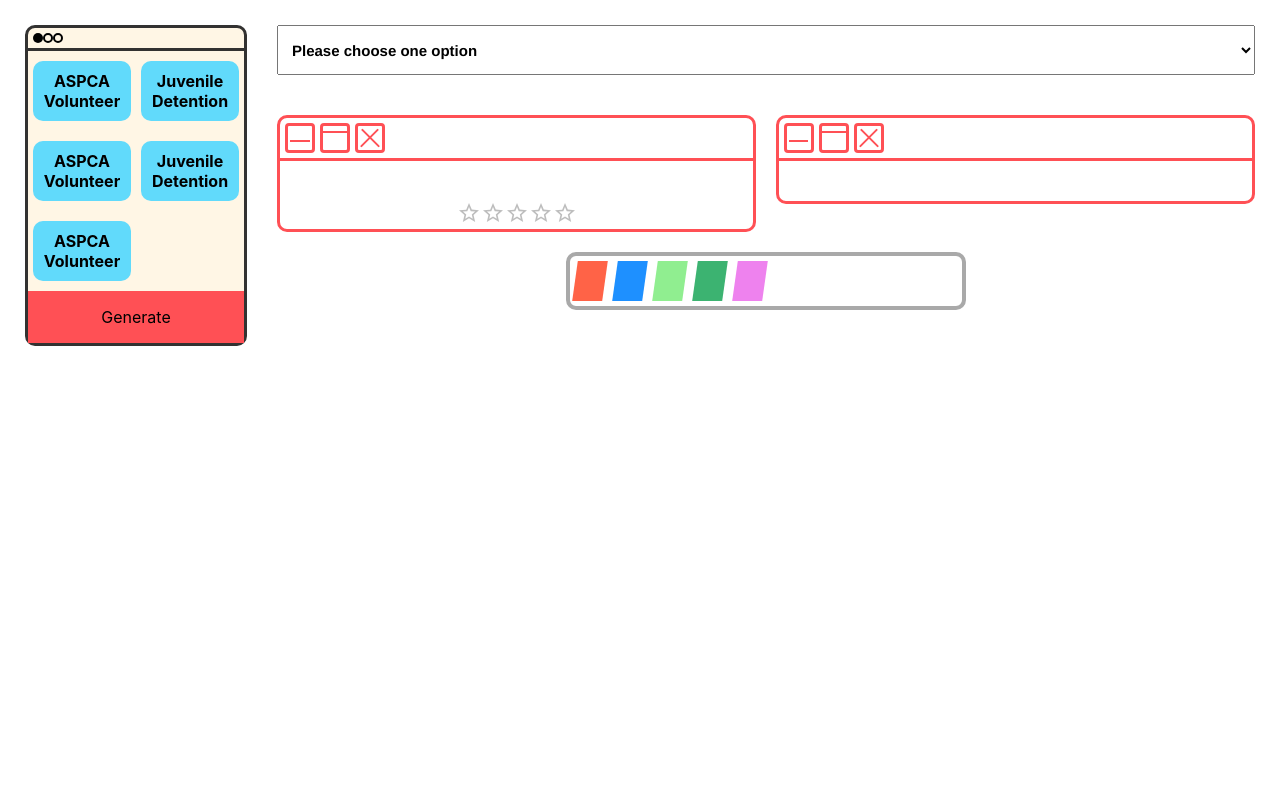
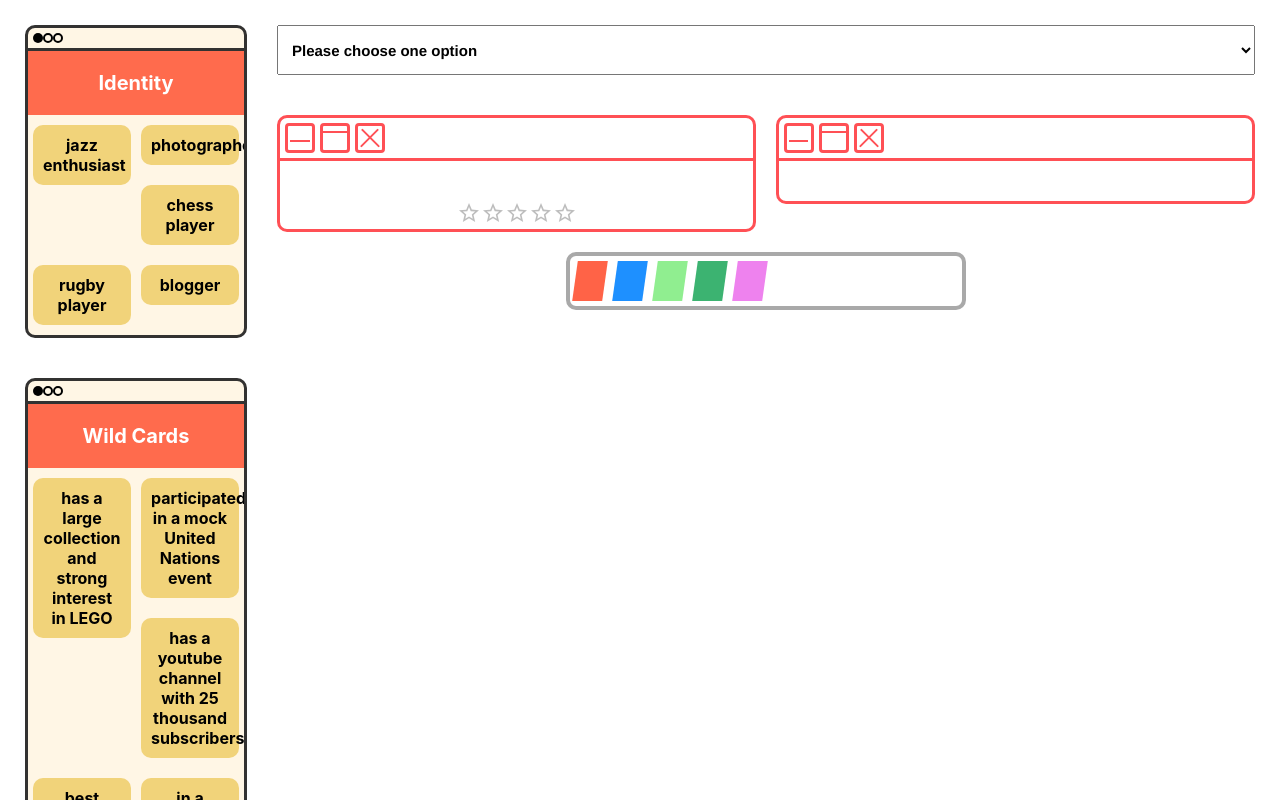
Before and after one commit to TalentBoss/openai-frontend, a React (Create React App) app: page / in a window 1280 px wide. Shown: the top 800 px of the page. Built offline with nearby package versions, Linux system fonts and the light colour scheme.

Commit message:
random wildcard and identity
set wildcard and identity as randomly

```diff
--- a/src/components/essay.js
+++ b/src/components/essay.js
@@ -6,7 +6,7 @@
 
 import strongAttributes from "../utils/strong-attributes";
 import weakAttributes from "../utils/weak-attributes";
-import { random_item } from "../utils/random";
+import {getRandomSubarray, random_item} from "../utils/random";
 import identity from "../utils/identity";
 import commonPrompts from "../utils/common-prompts";
 import wildcards from "../utils/wildcards";
@@ -16,6 +16,8 @@
 const Essay = () => {
   const [ essayData, setEssayData ] = useState('');
   const [ commonPrompt, setCommonPrompt ] = useState('');
+  const [ identityArray, setIdentityArray] = useState(getRandomSubarray(identity, 5));
+  const [ wildcardArray, setWildCardArray] = useState(getRandomSubarray(wildcards, 5));
 
   function getData(selectedPrompt) {
     setEssayData('');
@@ -54,6 +56,13 @@
 
   }
 
+  const getRandomIdentity = () => {
+    setIdentityArray(getRandomSubarray(identity, 5));
+  }
+
+  const getRandomWildCard = () => {
+    setWildCardArray(getRandomSubarray(wildcards, 5));
+  }
 
   return (
     <div className="row">
@@ -65,27 +74,57 @@
             <div className="left-topics-header-dot"></div>
           </div>
           <div className="left-topics-header">
+          </div>
+          <div className="row left-topics-item">
+            <div className="inner-topic-generate" onClick={ getRandomIdentity }>
+              <p>Identity</p>
+            </div>
+            {
+              identityArray.map((item) => (
+                <div key={item} className="inner-topic">
+                  <p>{item}</p>
+                </div>
+              ))
+            }
+
+          </div>
+        </div>
+
+        <div className="row left-topics">
+          <div className="row dot-series">
+            <div className="left-topics-header-filled-dot"></div>
+            <div className="left-topics-header-dot"></div>
+            <div className="left-topics-header-dot"></div>
+          </div>
+          <div className="left-topics-header">
 
           </div>
           <div className="row left-topics-item">
-            <div className="inner-topic">
-              <p>ASPCA Volunteer</p>
+            <div className="inner-topic-generate" onClick={ getRandomWildCard }>
+              <p>Wild Cards</p>
             </div>
-            <div className="inner-topic">
-              <p>Juvenile Detention</p>
-            </div>
-            <div className="inner-topic">
-              <p>ASPCA Volunteer</p>
-            </div>
-            <div className="inner-topic">
-              <p>Juvenile Detention</p>
-            </div>
-            <div className="inner-topic">
-              <p>ASPCA Volunteer</p>
-            </div>
-            <div className="inner-topic-generate">
-              <p>Generate</p>
-            </div>
+            {
+              wildcardArray.map((wildcard) => (
+                <div key={wildcard} className="inner-topic">
+                  <p>{wildcard}</p>
+                </div>
+              ))
+            }
+            {/*<div className="inner-topic">*/}
+            {/*  <p>ASPCA Volunteer</p>*/}
+            {/*</div>*/}
+            {/*<div className="inner-topic">*/}
+            {/*  <p>Juvenile Detention</p>*/}
+            {/*</div>*/}
+            {/*<div className="inner-topic">*/}
+            {/*  <p>ASPCA Volunteer</p>*/}
+            {/*</div>*/}
+            {/*<div className="inner-topic">*/}
+            {/*  <p>Juvenile Detention</p>*/}
+            {/*</div>*/}
+            {/*<div className="inner-topic">*/}
+            {/*  <p>ASPCA Volunteer</p>*/}
+            {/*</div>*/}
           </div>
         </div>
       </div>
--- a/src/css/essay.css
+++ b/src/css/essay.css
@@ -138,6 +138,7 @@
   padding: 0;
   border: 3px solid #333231;
   border-radius: 10px;
+  margin-bottom: 40px;
 }
 
 
@@ -182,21 +183,31 @@
   float: left;
 }
 .inner-topic-generate {
-  background-color: #ff5055;
+  background-color: #ff6b4d;
   width: 100%;
+  height: auto;
   float: left;
   cursor: pointer;
 }
 
+.inner-topic-generate:hover {
+  opacity: 80%;
+}
+.inner-topic-generate > p{
+  color: white;
+  font-weight: bold;
+  font-size: 20px;
+}
+
 .inner-topic:hover p {
-  background-color: #ff5055;
+  background-color: #ff6b4d;
   color: white;
   cursor: pointer;
 }
 .inner-topic > p {
   font-weight: bold;
   margin: 10px 5px;
-  background-color: #61dafb;
+  background-color: #f1d37a;
   border-radius: 10px;
   padding: 10px;
 }
--- a/src/utils/random.js
+++ b/src/utils/random.js
@@ -1,2 +1,11 @@
 export const random_item = (items) =>
    items[Math.floor(Math.random()*items.length)];
+
+export const getRandomSubarray = (arr, length) => {
+  if (length > arr.length) {
+    throw new Error("Desired subarray length exceeds the array length.");
+  }
+
+  const randomIndex = Math.floor(Math.random() * (arr.length - length + 1));
+  return arr.slice(randomIndex, randomIndex + length);
+}
```
